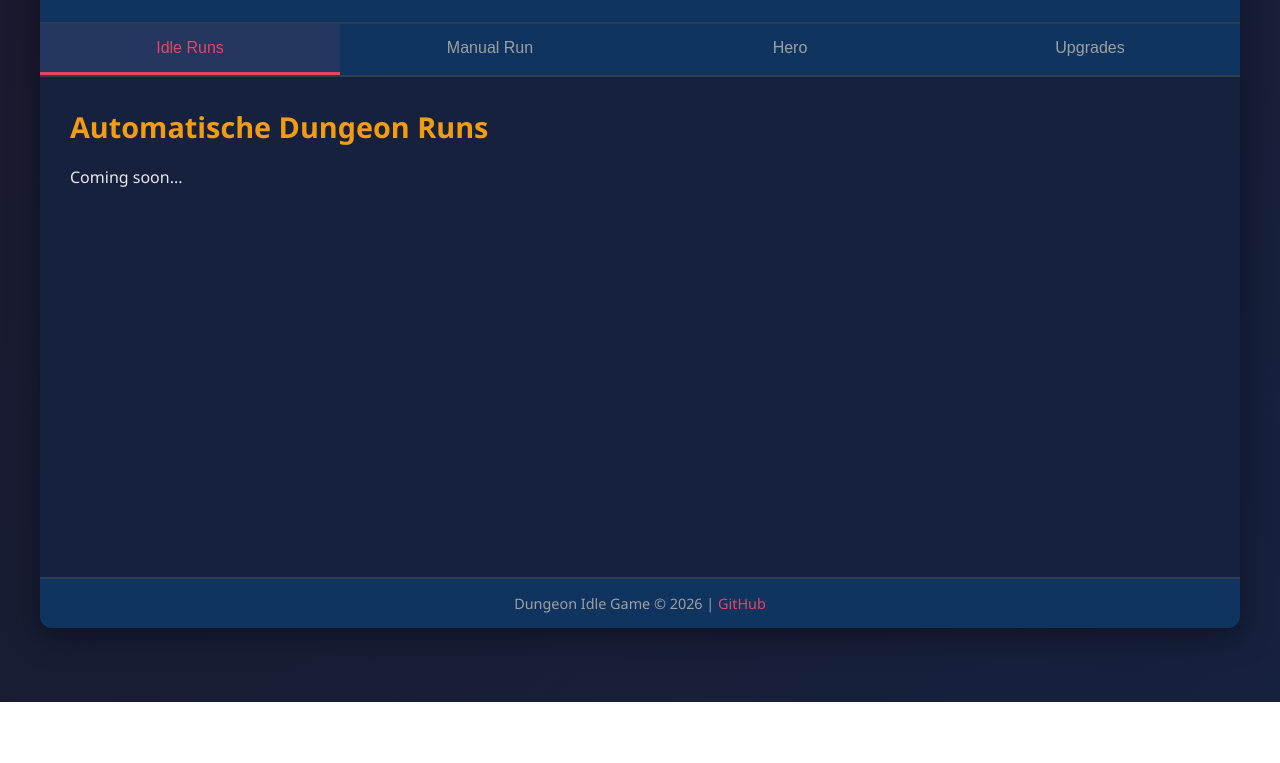
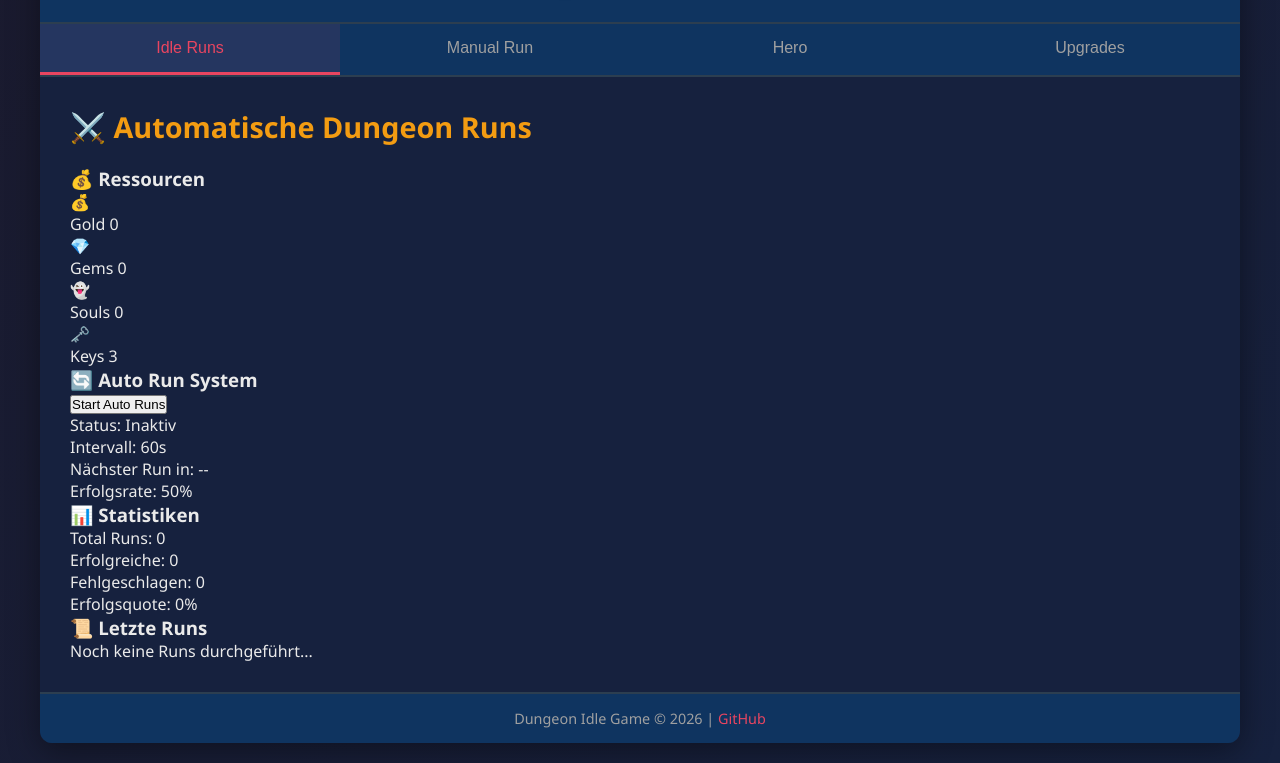
Before and after one commit to oliverlaudan-ops/Dungeon-Idle-Game, a plain HTML site: page index.html in a window 1280 px wide. Shown: the part 98-861 px from the top of the page. Before the commit the page ends 800 px from the top, so only its background shows below. Drawn offline with Linux system fonts and the light colour scheme.

Commit message:
Update Idle tab with complete UI structure

```diff
--- a/index.html
+++ b/index.html
@@ -25,36 +25,127 @@
         <main id="tab-content">
             <!-- Idle Tab -->
             <div id="idle-tab" class="tab-panel active">
-                <h2>Automatische Dungeon Runs</h2>
-                <div id="idle-stats">
-                    <p>Coming soon...</p>
+                <h2>⚔️ Automatische Dungeon Runs</h2>
+
+                <!-- Resources Display -->
+                <div class="resource-panel">
+                    <h3>💰 Ressourcen</h3>
+                    <div class="resource-grid">
+                        <div class="resource-item">
+                            <span class="resource-icon">💰</span>
+                            <div class="resource-info">
+                                <span class="resource-name">Gold</span>
+                                <span class="resource-value" id="gold-value">0</span>
+                            </div>
+                        </div>
+                        <div class="resource-item">
+                            <span class="resource-icon">💎</span>
+                            <div class="resource-info">
+                                <span class="resource-name">Gems</span>
+                                <span class="resource-value" id="gems-value">0</span>
+                            </div>
+                        </div>
+                        <div class="resource-item">
+                            <span class="resource-icon">👻</span>
+                            <div class="resource-info">
+                                <span class="resource-name">Souls</span>
+                                <span class="resource-value" id="souls-value">0</span>
+                            </div>
+                        </div>
+                        <div class="resource-item">
+                            <span class="resource-icon">🗝️</span>
+                            <div class="resource-info">
+                                <span class="resource-name">Keys</span>
+                                <span class="resource-value" id="keys-value">3</span>
+                            </div>
+                        </div>
+                    </div>
+                </div>
+
+                <!-- Auto Run Controls -->
+                <div class="auto-run-panel">
+                    <h3>🔄 Auto Run System</h3>
+                    <div class="auto-run-controls">
+                        <button id="toggle-auto-run" class="btn btn-primary">
+                            Start Auto Runs
+                        </button>
+                        <div class="auto-run-info">
+                            <div class="info-row">
+                                <span class="info-label">Status:</span>
+                                <span id="auto-run-status" class="status-inactive">Inaktiv</span>
+                            </div>
+                            <div class="info-row">
+                                <span class="info-label">Intervall:</span>
+                                <span id="auto-run-interval">60s</span>
+                            </div>
+                            <div class="info-row">
+                                <span class="info-label">Nächster Run in:</span>
+                                <span id="next-run-timer">--</span>
+                            </div>
+                            <div class="info-row">
+                                <span class="info-label">Erfolgsrate:</span>
+                                <span id="success-rate">50%</span>
+                            </div>
+                        </div>
+                    </div>
+                </div>
+
+                <!-- Statistics -->
+                <div class="stats-panel">
+                    <h3>📊 Statistiken</h3>
+                    <div class="stats-grid">
+                        <div class="stat-item">
+                            <span class="stat-label">Total Runs:</span>
+                            <span class="stat-value" id="total-runs">0</span>
+                        </div>
+                        <div class="stat-item">
+                            <span class="stat-label">Erfolgreiche:</span>
+                            <span class="stat-value success" id="successful-runs">0</span>
+                        </div>
+                        <div class="stat-item">
+                            <span class="stat-label">Fehlgeschlagen:</span>
+                            <span class="stat-value danger" id="failed-runs">0</span>
+                        </div>
+                        <div class="stat-item">
+                            <span class="stat-label">Erfolgsquote:</span>
+                            <span class="stat-value" id="success-ratio">0%</span>
+                        </div>
+                    </div>
+                </div>
+
+                <!-- Run History -->
+                <div class="history-panel">
+                    <h3>📜 Letzte Runs</h3>
+                    <div id="run-history" class="run-history">
+                        <p class="text-muted">Noch keine Runs durchgeführt...</p>
+                    </div>
                 </div>
             </div>
 
             <!-- Manual Run Tab -->
             <div id="manual-tab" class="tab-panel">
-                <h2>Manueller Dungeon Run</h2>
+                <h2>🗡️ Manueller Dungeon Run</h2>
                 <div id="dungeon-canvas-container">
                     <canvas id="dungeon-canvas" width="600" height="400"></canvas>
                 </div>
                 <div id="combat-ui">
-                    <p>Coming soon...</p>
+                    <p class="text-muted">Coming soon...</p>
                 </div>
             </div>
 
             <!-- Hero Tab -->
             <div id="hero-tab" class="tab-panel">
-                <h2>Dein Held</h2>
+                <h2>🦸 Dein Held</h2>
                 <div id="hero-stats">
-                    <p>Coming soon...</p>
+                    <p class="text-muted">Coming soon...</p>
                 </div>
             </div>
 
             <!-- Upgrades Tab -->
             <div id="upgrades-tab" class="tab-panel">
-                <h2>Permanente Upgrades</h2>
+                <h2>⬆️ Permanente Upgrades</h2>
                 <div id="upgrades-list">
-                    <p>Coming soon...</p>
+                    <p class="text-muted">Coming soon...</p>
                 </div>
             </div>
         </main>
```
